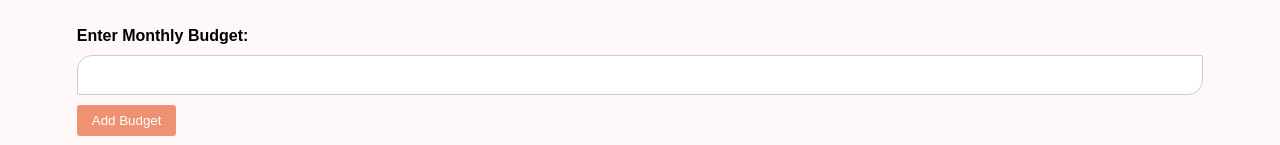
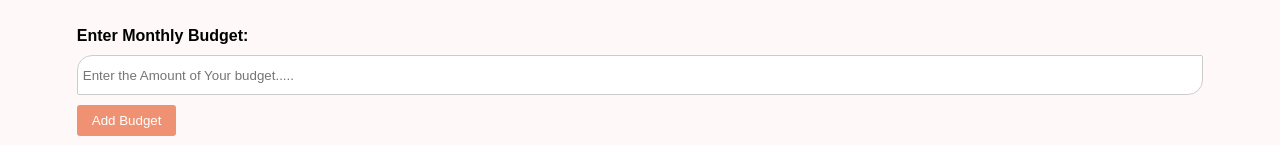
Before and after one commit to areebahmed47/budgetingApp, a plain HTML site: page index.html in a window 1280 px wide. Shown: the part 196-341 px from the top of the page. Drawn offline with Linux system fonts and the light colour scheme.

Commit message:
added placeholder in budget

```diff
--- a/css/budget.css
+++ b/css/budget.css
@@ -120,9 +120,9 @@ th {
   margin-left: -10px;
 }
 
-/* .actions button {
+.actions button {
   margin-left: 7px;
-} */
+}
 
 
 .overview-table {
--- a/index.html
+++ b/index.html
@@ -21,7 +21,7 @@
       <h2>Budget</h2>
       <form id="budgetForm">
         <label for="budgetInput">Enter Monthly Budget:</label>
-        <input class="input-budget" type="number" id="budgetInput" required>
+        <input class="input-budget" type="number" placeholder="Enter the Amount of Your budget....." id="budgetInput" required>
         <button type="submit">Add Budget</button>
         <p id="remainingBudget"></p>
       </form>
```
